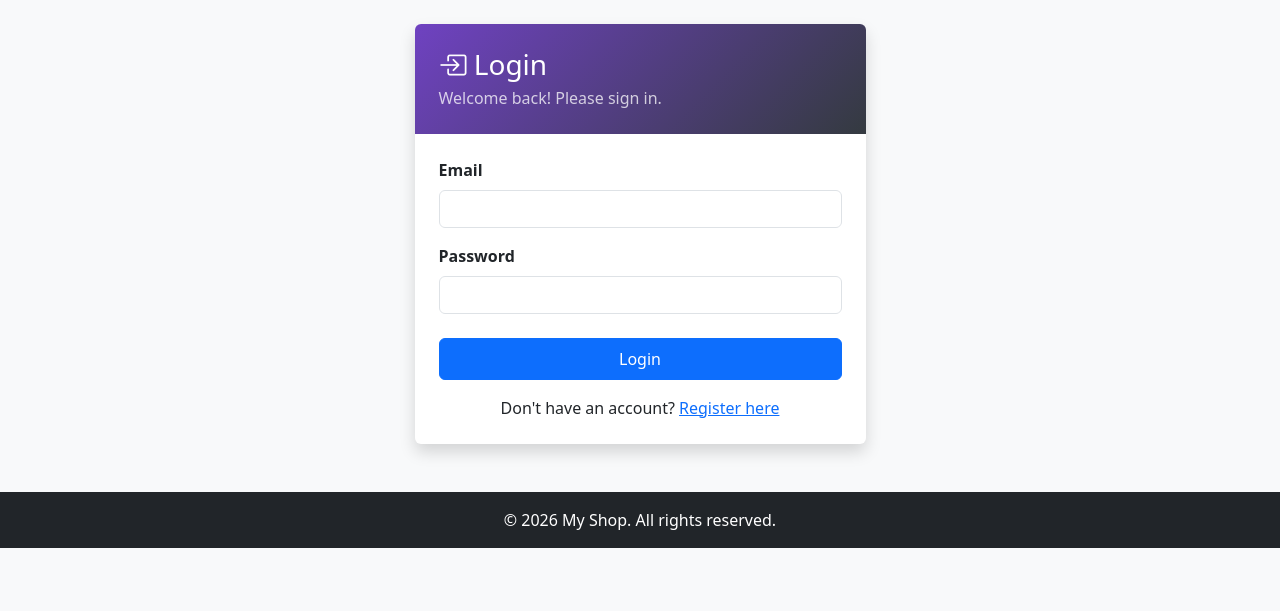
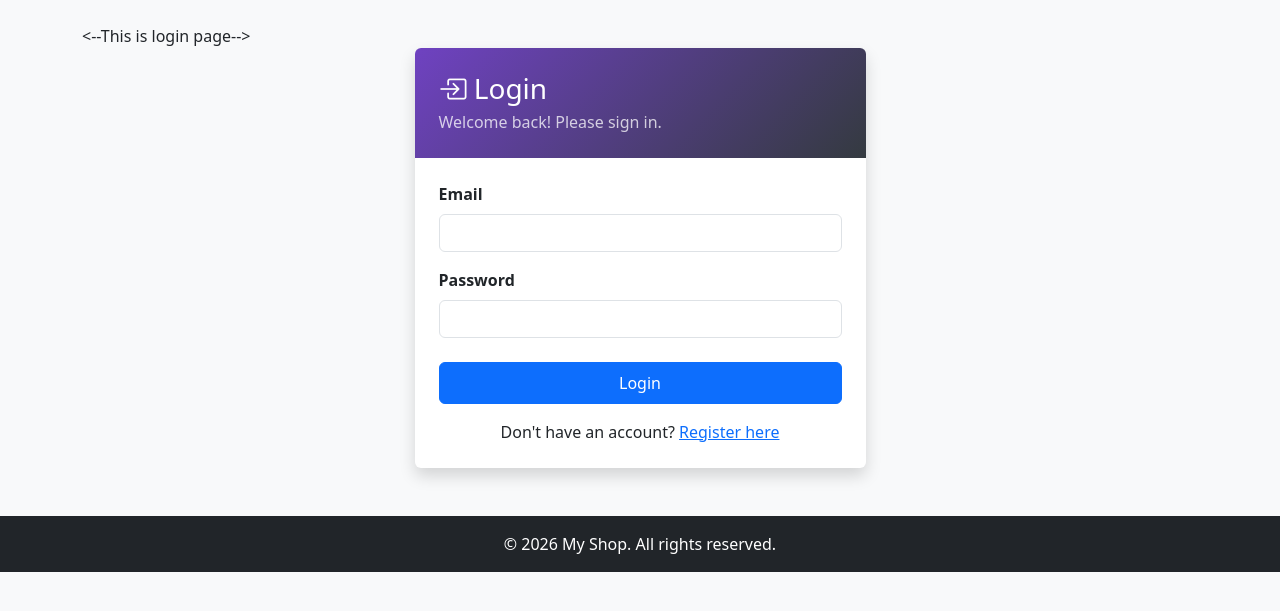
Before and after one commit to Farwa512/ecommerce-app, a Flask app: page /login in a window 1280 px wide. Shown: the part 56-667 px from the top of the page. Run offline with Flask 3, Linux system fonts and the light colour scheme.

Commit message:
login page

```diff
--- a/templates/login.html
+++ b/templates/login.html
@@ -1,5 +1,6 @@
 {% extends "base.html" %}
 {% block content %}
+<--This is login page-->
 <div class="row justify-content-center">
   <div class="col-md-5">
     <div class="card shadow border-0 overflow-hidden">
```
